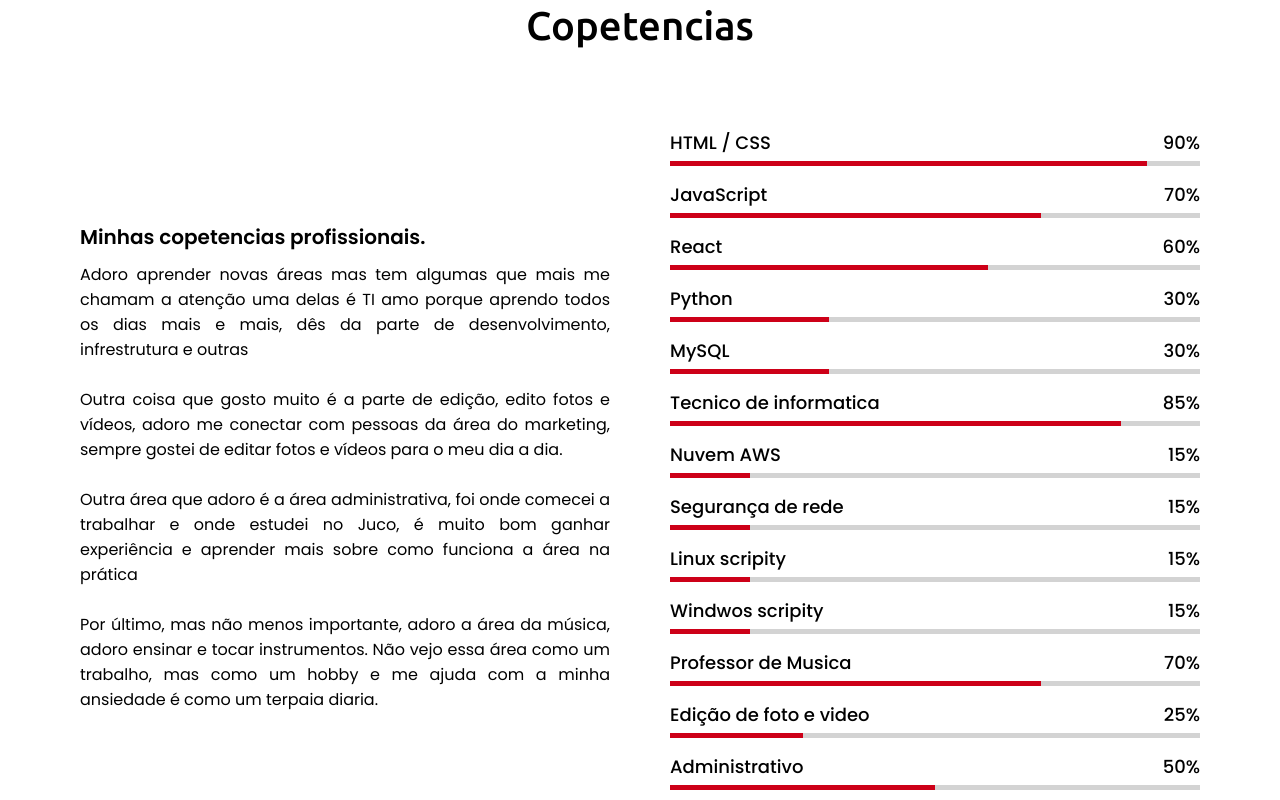
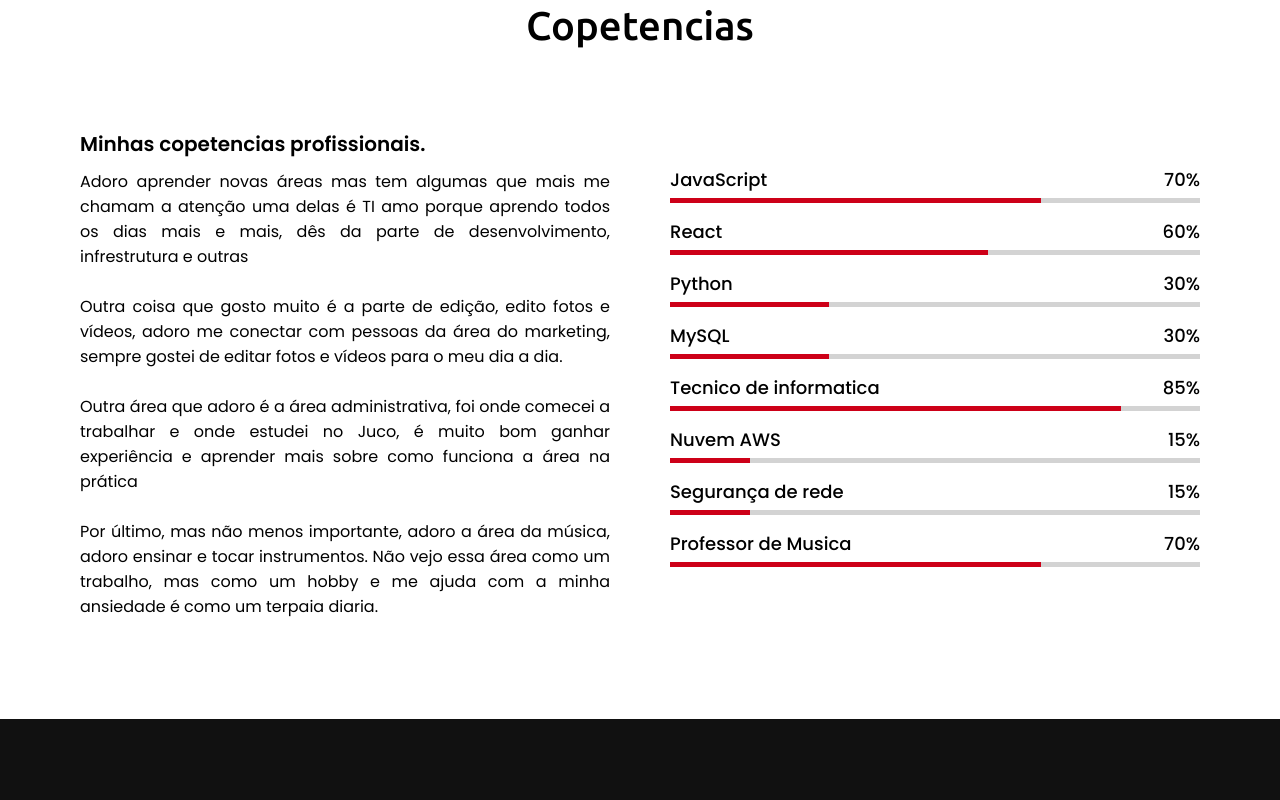
Before and after one commit to yuukipovoa/Yuukimp, a plain HTML site: page Yuuki/Yuuki.html in a window 1280 px wide. Shown: the part 1600-2400 px from the top of the page. Drawn offline with nearby package versions, Linux system fonts and the light colour scheme.

Commit message:
Update Yuuki.html

```diff
--- a/Yuuki/Yuuki.html
+++ b/Yuuki/Yuuki.html
@@ -107,13 +107,7 @@ Por último, mas não menos importante, adoro a área da música, adoro ensinar
 
                 </div>
                 <div class="column right">
-                    <div class="bars">
-                        <div class="info">
-                            <span>HTML / CSS</span>
-                            <span>90%</span>
-                        </div>
-                        <div class="line hc"></div>
-                    </div>
+
                     <div class="bars">
                         <div class="info">
                             <span>JavaScript</span>
@@ -163,41 +157,15 @@ Por último, mas não menos importante, adoro a área da música, adoro ensinar
                         </div>
                         <div class="line sr"></div>
                     </div>
-                    <div class="bars">
-                        <div class="info">
-                            <span>Linux scripity</span>
-                            <span>15%</span>
-                        </div>
-                        <div class="line ls"></div>
-                    </div>
-                    <div class="bars">
-                        <div class="info">
-                            <span>Windwos scripity</span>
-                            <span>15%</span>
-                        </div>
-                        <div class="line wd"></div>
-                    </div>
+
+
                     <div class="bars">
                         <div class="info">
                             <span>Professor de Musica</span>
                             <span>70%</span>
                         </div>
                         <div class="line pm"></div>
-                    </div>
-                    <div class="bars">
-                        <div class="info">
-                            <span>Edição de foto e video</span>
-                            <span>25%</span>
-                        </div>
-                        <div class="line efv"></div>
-                    </div>
-                    <div class="bars">
-                        <div class="info">
-                            <span>Administrativo</span>
-                            <span>50%</span>
-                        </div>
-                        <div class="line adm"></div>
-                    </div>
+
                 </div>
             </div>
         </div>
```
